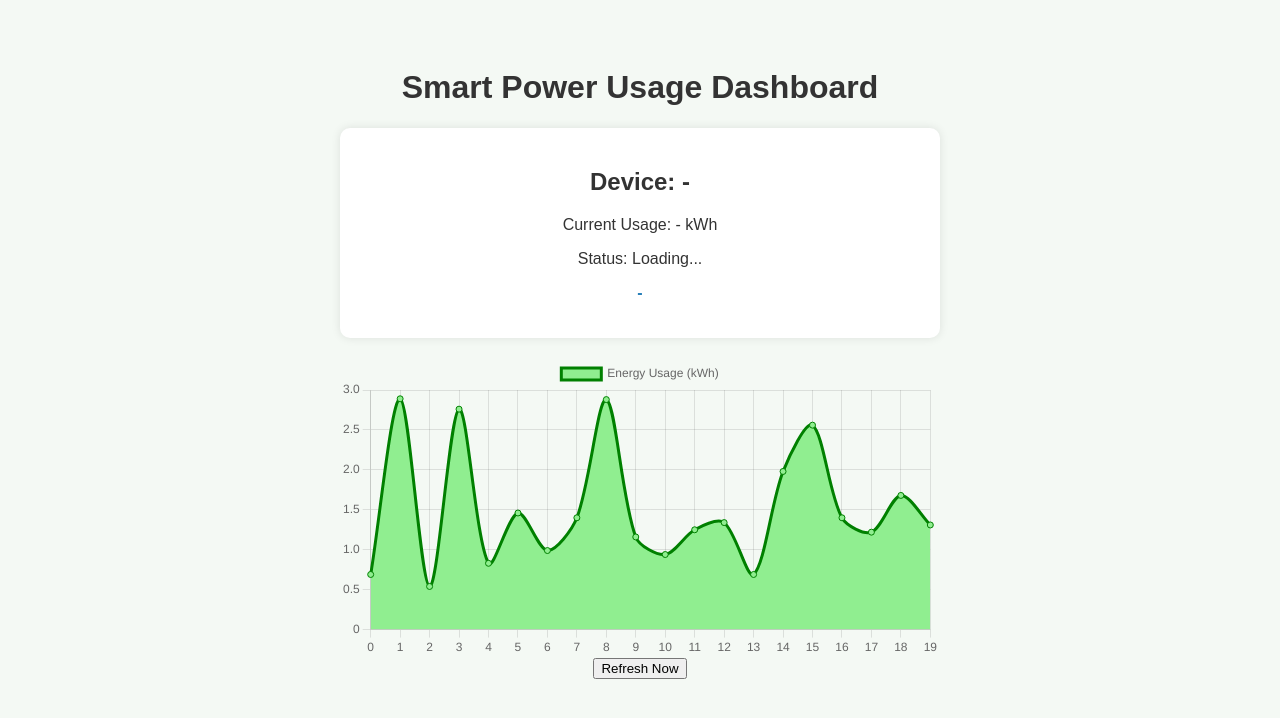
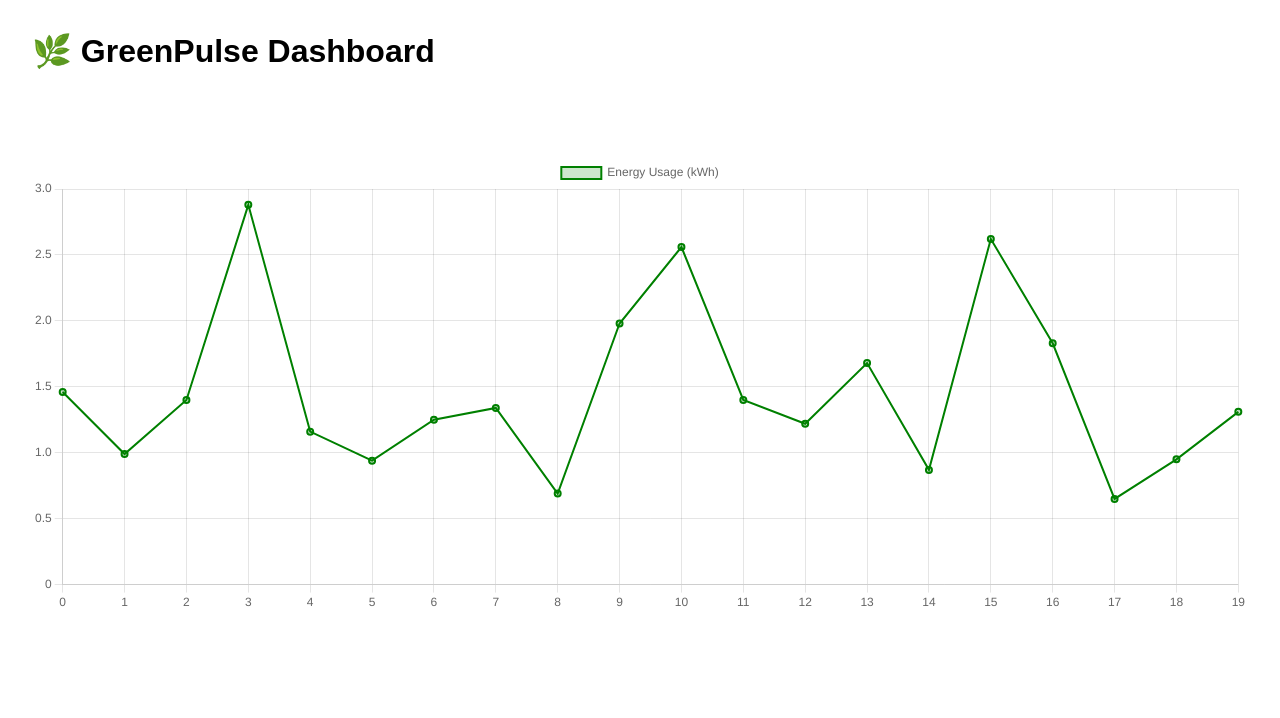
Before and after one commit to DalavaiHemanth/greenpulse, a Flask app: page /dashboard in a window 1280 px wide. Shown: the top 718 px of the page. Run offline with Flask 3, Linux system fonts and the light colour scheme; a user stored in the database is signed in; data that the repository does not hold is empty; parts of the project's set-up code (start-up, migrations or seed data) failed here and were passed over.

Commit message:
Added dashboard chart and overuse alert

```diff
--- a/data/usage_data.csv
+++ b/data/usage_data.csv
@@ -68,3 +68,8 @@ Air Conditioner,2.56
 Air Conditioner,1.4
 Air Conditioner,1.22
 Air Conditioner,1.68
+Air Conditioner,0.87
+Air Conditioner,2.62
+Air Conditioner,1.83
+Air Conditioner,0.65
+Air Conditioner,0.95
--- /dev/null
+++ b/static/script.js
@@ -0,0 +1,59 @@
+let chart;
+let alertBox = document.getElementById('alertBox');
+
+async function fetchEnergy() {
+    const response = await fetch('/api/energy');
+    const data = await response.json();
+    updateAlert(data.tip, data.overuse);
+}
+
+async function fetchHistory() {
+    const response = await fetch('/api/history');
+    const json = await response.json();
+    if (json.values) {
+        updateChart(json.labels, json.values);
+    }
+}
+
+function updateAlert(tip, overuse) {
+    alertBox.innerText = tip;
+    alertBox.className = 'banner ' + (overuse ? 'warn' : 'ok');
+}
+
+function updateChart(labels, values) {
+    if (!chart) {
+        const ctx = document.getElementById('usageChart').getContext('2d');
+        chart = new Chart(ctx, {
+            type: 'line',
+            data: {
+                labels: labels,
+                datasets: [{
+                    label: 'Energy Usage (kWh)',
+                    data: values,
+                    backgroundColor: 'rgba(0, 128, 0, 0.2)',
+                    borderColor: 'green',
+                    borderWidth: 2
+                }]
+            },
+            options: {
+                scales: {
+                    y: { beginAtZero: true }
+                }
+            }
+        });
+    } else {
+        chart.data.labels = labels;
+        chart.data.datasets[0].data = values;
+        chart.update();
+    }
+}
+
+// 🔄 Refresh every 5 seconds
+setInterval(() => {
+    fetchEnergy();
+    fetchHistory();
+}, 5000);
+
+// Initial load
+fetchEnergy();
+fetchHistory();
--- a/templates/dashboard.html
+++ b/templates/dashboard.html
@@ -1,81 +1,29 @@
 <!DOCTYPE html>
-<html>
+<html lang="en">
 <head>
+    <meta charset="UTF-8">
     <title>GreenPulse Dashboard</title>
-    <link rel="stylesheet" href="/static/css/style.css">
     <script src="https://cdn.jsdelivr.net/npm/chart.js"></script>
+    <style>
+        body { font-family: Arial; margin: 2rem; }
+        .banner {
+            padding: 1rem;
+            border-radius: 8px;
+            margin-bottom: 1rem;
+            font-weight: bold;
+            color: white;
+        }
+        .ok { background-color: #28a745; } /* Green */
+        .warn { background-color: #dc3545; } /* Red */
+    </style>
 </head>
 <body>
-    <div class="dashboard">
-        <h1>Smart Power Usage Dashboard</h1>
+    <h1>🌿 GreenPulse Dashboard</h1>
 
-        <div class="card" id="usageData">
-            <h2>Device: <span id="deviceName">-</span></h2>
-            <p>Current Usage: <span id="currentUsage">-</span> kWh</p>
-            <p>Status: <span id="status">Loading...</span></p>
-            <p class="tip" id="tipText">-</p>
-        </div>
+    <div id="alertBox" class="banner">Loading tip...</div>
 
-        <!-- Line Chart -->
-        <canvas id="usageChart" width="400" height="200"></canvas>
+    <canvas id="usageChart" width="400" height="150"></canvas>
 
-        <button onclick="fetchData(); fetchChartData();">Refresh Now</button>
-    </div>
-
-    <script>
-        let chart;
-
-        function fetchData() {
-            fetch('/api/energy')
-                .then(res => res.json())
-                .then(json => {
-                    document.getElementById('deviceName').innerText = json.data.device;
-                    document.getElementById('currentUsage').innerText = json.data.usage;
-                    document.getElementById('status').innerText = json.overuse ? "⚠️ Overuse Detected!" : "✅ Normal";
-                    document.getElementById('tipText').innerText = json.tip;
-                });
-        }
-
-        function fetchChartData() {
-            fetch('/api/history')
-                .then(res => res.json())
-                .then(data => {
-                    const ctx = document.getElementById('usageChart').getContext('2d');
-                    if (chart) chart.destroy(); // destroy old chart before drawing new one
-                    chart = new Chart(ctx, {
-                        type: 'line',
-                        data: {
-                            labels: data.labels,
-                            datasets: [{
-                                label: 'Energy Usage (kWh)',
-                                data: data.values,
-                                borderColor: 'green',
-                                backgroundColor: 'lightgreen',
-                                fill: true,
-                                tension: 0.3
-                            }]
-                        },
-                        options: {
-                            responsive: true,
-                            scales: {
-                                y: {
-                                    beginAtZero: true
-                                }
-                            }
-                        }
-                    });
-                });
-        }
-
-        // Auto-refresh every 10 seconds
-        window.onload = () => {
-            fetchData();
-            fetchChartData();
-            setInterval(() => {
-                fetchData();
-                fetchChartData();
-            }, 10000);
-        };
-    </script>
+    <script src="{{ url_for('static', filename='script.js') }}"></script>
 </body>
 </html>
```
